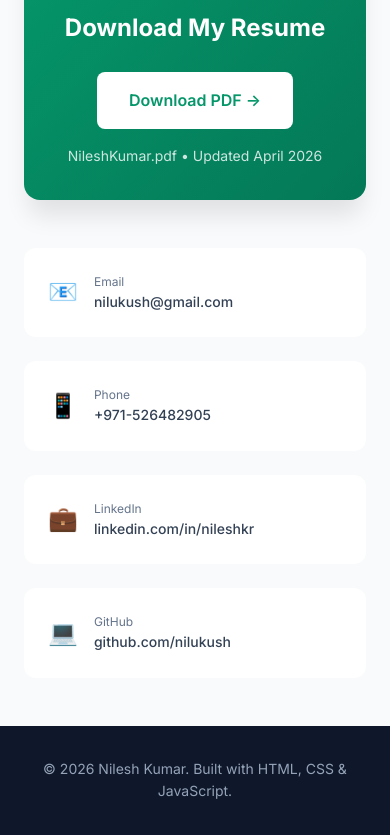
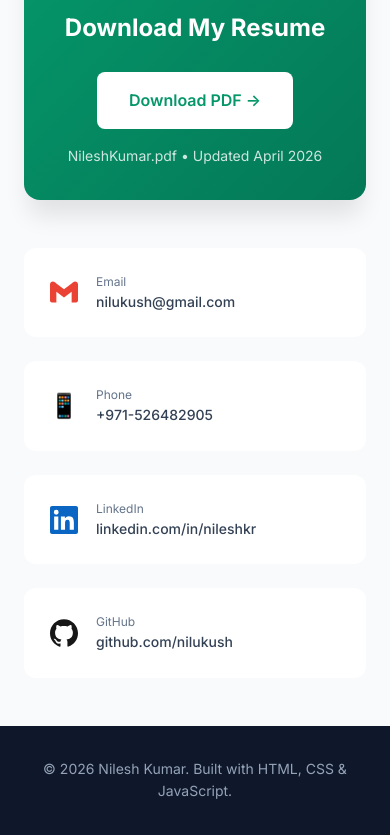
Before and after one commit to nilukush/nilukush.github.io, a website built with Vite: page index.html in a window 390 px wide. Shown: the part 8992-9827 px from the top of the page. Built offline with nearby package versions, Linux system fonts and the light colour scheme.

Commit message:
feat: replace emoji icons with branded SVGs in contact section
Replace generic emoji (📧, 💼, 💻) with inline SVG icons:
- Gmail (#EA4335), LinkedIn (#0A66C2), GitHub (#181717)
- Phone emoji (📱) unchanged
- Add flexbox centering CSS for .contact-icon and svg sizing

```diff
--- a/index.html
+++ b/index.html
@@ -427,7 +427,7 @@
 
                 <div class="contact-grid">
                     <a href="mailto:nilukush@gmail.com" class="contact-card">
-                        <span class="contact-icon">📧</span>
+                        <span class="contact-icon"><svg xmlns="http://www.w3.org/2000/svg" viewBox="0 0 24 24" fill="#EA4335" aria-hidden="true"><path d="M24 5.457v13.909c0 .904-.732 1.636-1.636 1.636h-3.819V11.73L12 16.64l-6.545-4.91v9.273H1.636A1.636 1.636 0 0 1 0 19.366V5.457c0-2.023 2.309-3.178 3.927-1.964L5.455 4.64 12 9.548l6.545-4.91 1.528-1.145C21.69 2.28 24 3.434 24 5.457z"/></svg></span>
                         <div class="contact-info">
                             <span class="contact-label">Email</span>
                             <span class="contact-value">nilukush@gmail.com</span>
@@ -441,14 +441,14 @@
                         </div>
                     </a>
                     <a href="https://linkedin.com/in/nileshkr" target="_blank" rel="noopener" class="contact-card">
-                        <span class="contact-icon">💼</span>
+                        <span class="contact-icon"><svg xmlns="http://www.w3.org/2000/svg" viewBox="0 0 24 24" fill="#0A66C2" aria-hidden="true"><path d="M20.447 20.452h-3.554v-5.569c0-1.328-.027-3.037-1.852-3.037-1.853 0-2.136 1.445-2.136 2.939v5.667H9.351V9h3.414v1.561h.046c.477-.9 1.637-1.85 3.37-1.85 3.601 0 4.267 2.37 4.267 5.455v6.286zM5.337 7.433a2.062 2.062 0 0 1-2.063-2.065 2.064 2.064 0 1 1 2.063 2.065zm1.782 13.019H3.555V9h3.564v11.452zM22.225 0H1.771C.792 0 0 .774 0 1.729v20.542C0 23.227.792 24 1.771 24h20.451C23.2 24 24 23.227 24 22.271V1.729C24 .774 23.2 0 22.222 0h.003z"/></svg></span>
                         <div class="contact-info">
                             <span class="contact-label">LinkedIn</span>
                             <span class="contact-value">linkedin.com/in/nileshkr</span>
                         </div>
                     </a>
                     <a href="https://github.com/nilukush" target="_blank" rel="noopener" class="contact-card">
-                        <span class="contact-icon">💻</span>
+                        <span class="contact-icon"><svg xmlns="http://www.w3.org/2000/svg" viewBox="0 0 24 24" fill="#181717" aria-hidden="true"><path d="M12 .297c-6.63 0-12 5.373-12 12 0 5.303 3.438 9.8 8.205 11.385.6.113.82-.258.82-.577 0-.285-.01-1.04-.015-2.04-3.338.724-4.042-1.61-4.042-1.61C4.422 18.07 3.633 17.7 3.633 17.7c-1.087-.744.084-.729.084-.729 1.205.084 1.838 1.236 1.838 1.236 1.07 1.835 2.809 1.305 3.495.998.108-.776.417-1.305.76-1.605-2.665-.3-5.466-1.332-5.466-5.93 0-1.31.465-2.38 1.235-3.22-.135-.303-.54-1.523.105-3.176 0 0 1.005-.322 3.3 1.23.96-.267 1.98-.399 3-.405 1.02.006 2.04.138 3 .405 2.28-1.552 3.285-1.23 3.285-1.23.645 1.653.24 2.873.12 3.176.765.84 1.23 1.91 1.23 3.22 0 4.61-2.805 5.625-5.475 5.92.42.36.81 1.096.81 2.22 0 1.606-.015 2.896-.015 3.286 0 .315.21.69.825.57C20.565 22.092 24 17.592 24 12.297c0-6.627-5.373-12-12-12"/></svg></span>
                         <div class="contact-info">
                             <span class="contact-label">GitHub</span>
                             <span class="contact-value">github.com/nilukush</span>
--- a/src/styles/main.css
+++ b/src/styles/main.css
@@ -686,6 +686,17 @@ button {
 
 .contact-icon {
     font-size: var(--font-size-2xl);
+    display: flex;
+    align-items: center;
+    justify-content: center;
+    width: 32px;
+    height: 32px;
+    flex-shrink: 0;
+}
+
+.contact-icon svg {
+    width: 28px;
+    height: 28px;
 }
 
 .contact-info {
```
